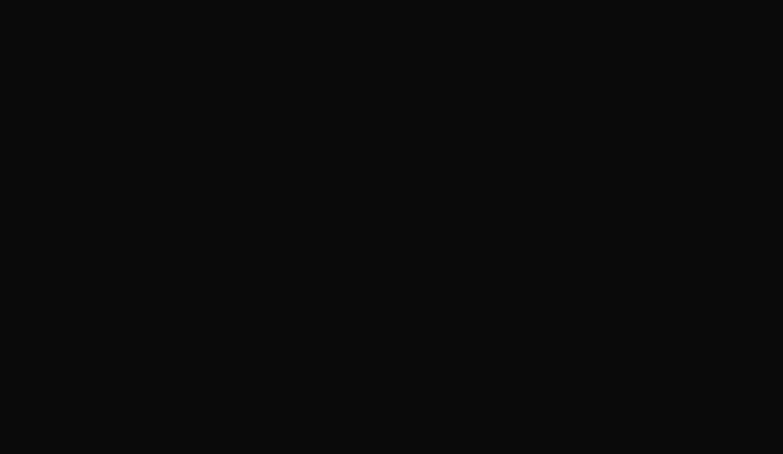
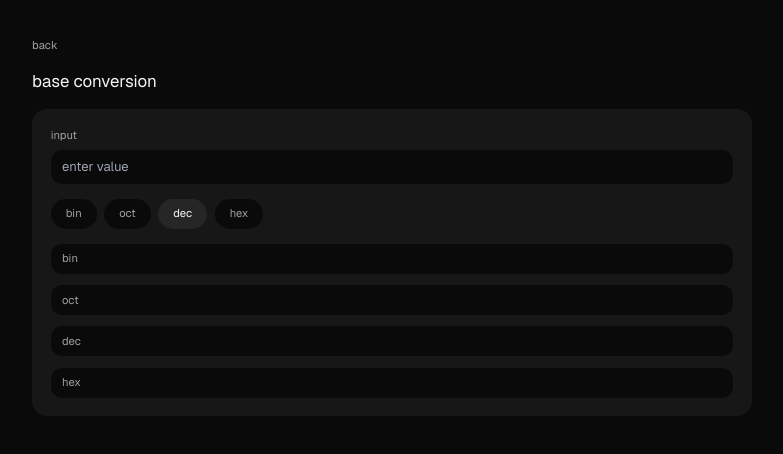
Before and after one commit to taskylizard/toys, a Vue app: page /base-convert in a window 1280 px wide. Before the commit this address had no page. Shown: the top 454 px of the page, without its empty margins (248-1031 px from the left). Built offline with nearby package versions, Linux system fonts and the light colour scheme; the HTML template or start-up script is replaced by a standard one.

Commit message:
feat: add base conversion

```diff
--- a/src/router/index.ts
+++ b/src/router/index.ts
@@ -54,6 +54,11 @@ const router = createRouter({
       name: 'hashes',
       component: () => import('../views/HashView.vue'),
     },
+    {
+      path: '/base-convert',
+      name: 'base-convert',
+      component: () => import('../views/BaseConvertView.vue'),
+    },
   ],
 })
 
--- /dev/null
+++ b/src/views/BaseConvertView.vue
@@ -0,0 +1,100 @@
+<script setup lang="ts">
+import { computed, ref } from 'vue'
+import { RouterLink } from 'vue-router'
+
+type BaseKey = 'bin' | 'oct' | 'dec' | 'hex'
+
+const selectedBase = ref<BaseKey>('dec')
+const input = ref('')
+const errorMessage = ref('')
+
+const baseMap: Record<BaseKey, number> = {
+  bin: 2,
+  oct: 8,
+  dec: 10,
+  hex: 16,
+}
+
+const normalizeInput = (value: string) => value.trim().replace(/_/g, '')
+
+const parsedValue = computed(() => {
+  errorMessage.value = ''
+  const value = normalizeInput(input.value)
+  if (!value) {
+    return null
+  }
+
+  const base = baseMap[selectedBase.value]
+  const parsed = Number.parseInt(value, base)
+  if (Number.isNaN(parsed)) {
+    errorMessage.value = 'invalid number'
+    return null
+  }
+
+  return parsed
+})
+
+const formatValue = (base: BaseKey) => {
+  const value = parsedValue.value
+  if (value === null) {
+    return ''
+  }
+
+  return value.toString(baseMap[base])
+}
+</script>
+
+<template>
+  <main class="min-h-screen px-6 py-10 text-neutral-200">
+    <section class="mx-auto flex max-w-3xl flex-col gap-4">
+      <RouterLink class="text-xs text-neutral-400 hover:text-neutral-200" to="/">back</RouterLink>
+      <h1 class="text-lg text-neutral-100">base conversion</h1>
+
+      <div class="flex flex-col gap-4 rounded-2xl bg-neutral-900 p-5">
+        <div class="flex flex-col gap-2">
+          <label class="text-xs text-neutral-400" for="base-input">input</label>
+          <input
+            id="base-input"
+            v-model="input"
+            class="w-full rounded-xl bg-neutral-950 px-3 py-2 text-sm text-neutral-100"
+            placeholder="enter value"
+          />
+        </div>
+
+        <div class="flex flex-wrap gap-2 text-xs">
+          <button
+            v-for="base in (Object.keys(baseMap) as BaseKey[])"
+            :key="base"
+            class="rounded-full px-4 py-2"
+            :class="selectedBase === base ? 'bg-neutral-800 text-neutral-100' : 'bg-neutral-950 text-neutral-400'"
+            type="button"
+            @click="selectedBase = base"
+          >
+            {{ base }}
+          </button>
+        </div>
+
+        <div class="grid gap-3 text-sm">
+          <div class="rounded-xl bg-neutral-950 px-3 py-2">
+            <p class="text-xs text-neutral-400">bin</p>
+            <p class="break-all text-neutral-100">{{ formatValue('bin') }}</p>
+          </div>
+          <div class="rounded-xl bg-neutral-950 px-3 py-2">
+            <p class="text-xs text-neutral-400">oct</p>
+            <p class="break-all text-neutral-100">{{ formatValue('oct') }}</p>
+          </div>
+          <div class="rounded-xl bg-neutral-950 px-3 py-2">
+            <p class="text-xs text-neutral-400">dec</p>
+            <p class="break-all text-neutral-100">{{ formatValue('dec') }}</p>
+          </div>
+          <div class="rounded-xl bg-neutral-950 px-3 py-2">
+            <p class="text-xs text-neutral-400">hex</p>
+            <p class="break-all text-neutral-100">{{ formatValue('hex') }}</p>
+          </div>
+        </div>
+
+        <p v-if="errorMessage" class="text-xs text-neutral-300">{{ errorMessage }}</p>
+      </div>
+    </section>
+  </main>
+</template>
--- a/src/views/HomeView.vue
+++ b/src/views/HomeView.vue
@@ -16,6 +16,7 @@ import { RouterLink } from 'vue-router'
         <li><RouterLink class="hover:text-neutral-200" to="/url">url encode / decode</RouterLink></li>
         <li><RouterLink class="hover:text-neutral-200" to="/ids">uuid, nanoid, ulid generator</RouterLink></li>
         <li><RouterLink class="hover:text-neutral-200" to="/hashes">hash playground</RouterLink></li>
+        <li><RouterLink class="hover:text-neutral-200" to="/base-convert">base conversion</RouterLink></li>
       </ul>
     </section>
   </main>
```
Also changed, not shown: 1 other file (tests, documents, lock files or other folders).
